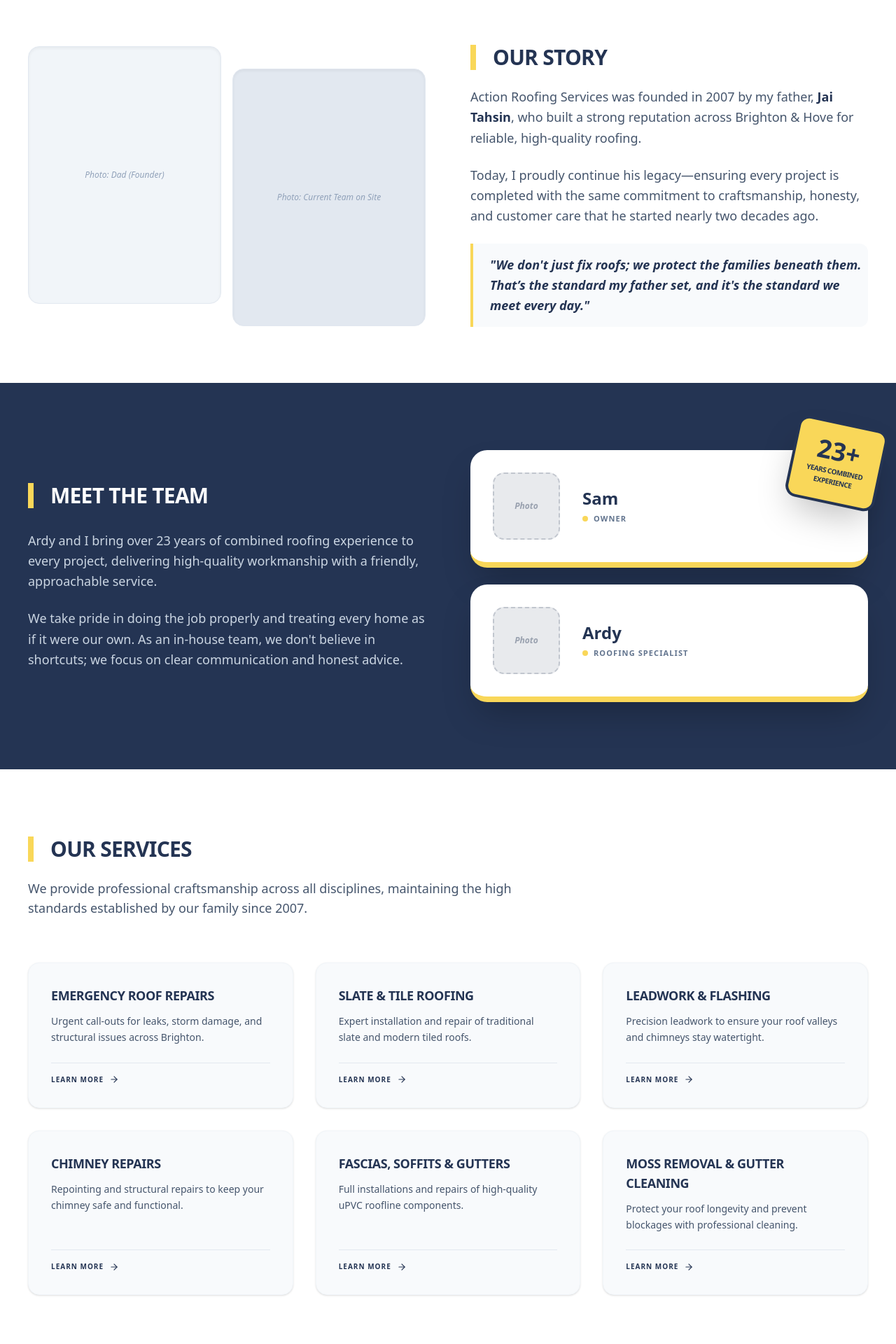
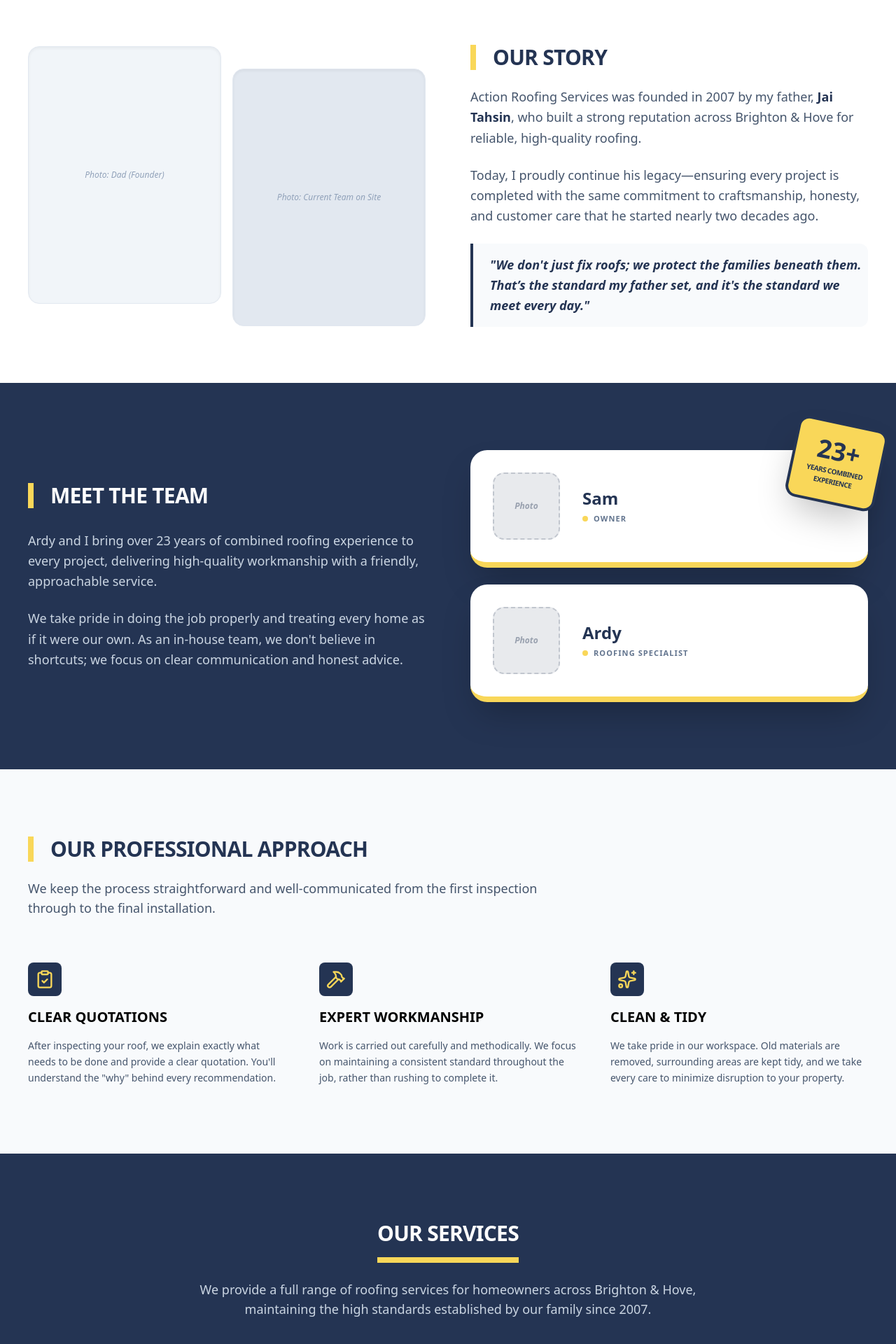
Before and after one commit to ChazzaT18/Action-Roofing, a React (Vite) app: page /about-us in a window 1280 px wide. Shown: the part 856-2776 px from the top of the page at 70% size. Built offline with nearby package versions, Linux system fonts and the light colour scheme.

Commit message:
about page updates

```diff
--- a/src/Components/HomePage/GalleryHome.jsx
+++ b/src/Components/HomePage/GalleryHome.jsx
@@ -34,7 +34,7 @@ const GalleryHome = () => {
   };
 
   return (
-    <section className="bg-slate-50 py-18 px-4 md:px-10 overflow-hidden">
+    <section className="bg-white py-18 px-4 md:px-10 overflow-hidden">
       <div className="max-w-screen-2xl mx-auto">
 
         {/* Header Block */}
--- a/src/Components/HomePage/WhyChoseUs.jsx
+++ b/src/Components/HomePage/WhyChoseUs.jsx
@@ -2,22 +2,21 @@ import { CheckCircle } from "lucide-react";
 
 const WhyChooseUs = () => {
   const points = [
-    "Rapid emergency response available (24/7, subject to availability)",
+    "24/7 emergency call-outs — ready when you need us",
     "Fully insured with a 10-year workmanship guarantee on all new installs",
-    "Free, no-obligation roof inspections",
-    "No-pressure, honest advice",
-    "Structural timber repairs carried out in coordination with experienced carpenters where required",
-    "20+ years’ combined roofing experience"
+    "Free, no-obligation quotes and roof inspections",
+    "No-pressure, honest advicClear, honest advice with no pressure",
+    "Emergency timber repairs handled correctly",
+    "Local Brighton roofers with 20+ years of combined experience"
   ];
 
   return (
-    <section className="bg-white py-18 px-4 md:px-10">
+    <section className="bg-slate-50 py-18 px-4 md:px-10">
       <div className="max-w-screen-lg mx-auto">
         <div className="text-center max-w-3xl mx-auto mb-16">
           <h2 className="text-3xl 2xl:text-4xl md:text-3xl font-black text-[#243453] uppercase mb-6">Why Choose Us?</h2>
           <p className="text-slate-600 2xl:text-xl text-lg italic">
-            "When it comes to your home, you want a roofer you can trust to turn up on time, give honest
-            advice, and carry out the work correctly."
+            "We focus on doing the job properly — no shortcuts, no pressure, just honest roofing you can trust."
           </p>
         </div>
 
--- a/src/Pages/AboutUsPage.jsx
+++ b/src/Pages/AboutUsPage.jsx
@@ -5,6 +5,9 @@ import {
   Construction,
   Home,
   Trello,
+  Sparkles,
+  Hammer,
+  ClipboardCheck,
   Droplets,
   ArrowRight,
 } from "lucide-react";
@@ -65,10 +68,8 @@ const AboutUsPage = ({ setCurrentPage, currentPage }) => {
               Protecting Brighton Homes with{" "}
               <span className="text-[#F9D759]">Expert Roofing</span>
             </h1>
-            <p className="text-xl text-slate-200 leading-relaxed max-w-2xl font-medium">
-              From Jai's first projects in 2007 to the modern, specialist
-              installations we carry out today, our mission remains the same:
-              honest advice and craftsmanship you can rely on.
+            <p className="text-xl text-slate-150 leading-relaxed max-w-2xl font-medium">
+              Action Roofing was built on a legacy of integrity established by our founder, Jai Tahsin, in 2007. Today, I am proud to carry my father’s mission forward—pairing nearly two decades of family expertise with a commitment to honest advice and superior roofing craftsmanship.
             </p>
           </div>
         </div>
@@ -106,7 +107,7 @@ const AboutUsPage = ({ setCurrentPage, currentPage }) => {
                 completed with the same commitment to craftsmanship, honesty,
                 and customer care that he started nearly two decades ago.
               </p>
-              <p className="text-lg font-semibold text-[#243453] italic border-l-4 border-[#F9D759] pl-6 py-4 bg-slate-50 rounded-r-xl leading-relaxed">
+              <p className="text-lg font-semibold text-[#243453] italic border-l-4 border-[#243453] pl-6 py-4 bg-slate-50 rounded-r-xl leading-relaxed">
                 "We don't just fix roofs; we protect the families beneath them.
                 That’s the standard my father set, and it's the standard we meet
                 every day."
@@ -187,34 +188,89 @@ const AboutUsPage = ({ setCurrentPage, currentPage }) => {
         </div>
       </section>
 
-      {/* 4. OUR SERVICES - Card Styling with Icons */}
-      <section className="py-24 bg-white">
-        <div className="max-w-screen-2xl mx-auto px-4 md:px-10">
-          <div className="max-w-3xl mb-16 text-left">
+      {/* NEW: SECTION 6 & 7 - OUR APPROACH & TIDY WORK */}
+      <section className="py-24 bg-slate-50">
+        <div className="max-w-screen-2xl mx-auto px-4 md:px-10 text-left">
+          <div className="max-w-3xl mb-16">
             <h2 className="text-2xl md:text-3xl font-black text-[#243453] border-l-8 border-[#F9D759] pl-6 mb-6 uppercase tracking-tight">
-              Our Services
+              Our Professional Approach
             </h2>
             <p className="text-slate-600 text-lg">
-              We provide professional craftsmanship across all disciplines,
-              maintaining the high standards established by our family since
-              2007.
+              We keep the process straightforward and well-communicated from the first inspection through to the final installation.
             </p>
           </div>
 
+          <div className="grid md:grid-cols-3 gap-12">
+            <div className="space-y-4">
+              <div className="w-12 h-12 bg-[#243453] text-[#F9D759] rounded-lg flex items-center justify-center">
+                <ClipboardCheck size={28} />
+              </div>
+              <h3 className="text-xl font-extrabold uppercase">Clear Quotations</h3>
+              <p className="text-slate-600 leading-relaxed text-sm">
+                After inspecting your roof, we explain exactly what needs to be done and provide a clear quotation. You'll understand the "why" behind every recommendation.
+              </p>
+            </div>
+
+            <div className="space-y-4">
+              <div className="w-12 h-12 bg-[#243453] text-[#F9D759] rounded-lg flex items-center justify-center">
+                <Hammer size={28} />
+              </div>
+              <h3 className="text-xl font-extrabold uppercase">Expert Workmanship</h3>
+              <p className="text-slate-600 leading-relaxed text-sm">
+                Work is carried out carefully and methodically. We focus on maintaining a consistent standard throughout the job, rather than rushing to complete it.
+              </p>
+            </div>
+
+            <div className="space-y-4">
+              <div className="w-12 h-12 bg-[#243453] text-[#F9D759] rounded-lg flex items-center justify-center">
+                <Sparkles size={28} />
+              </div>
+              <h3 className="text-xl font-extrabold uppercase">Clean & Tidy</h3>
+              <p className="text-slate-600 leading-relaxed text-sm">
+                We take pride in our workspace. Old materials are removed, surrounding areas are kept tidy, and we take every care to minimize disruption to your property.
+              </p>
+            </div>
+          </div>
+        </div>
+      </section>
+
+      {/* 4. OUR SERVICES - Center Aligned & Primary Navy Background */}
+      <section className="py-24 bg-[#243453] text-white">
+        <div className="max-w-screen-2xl mx-auto px-4 md:px-10">
+
+          {/* Header Section - Center Aligned */}
+          <div className="max-w-3xl mb-16 mx-auto text-center flex flex-col items-center">
+            <h2 className="text-2xl md:text-3xl font-black text-white border-b-8 border-[#F9D759] pb-4 mb-6 uppercase tracking-tight inline-block">
+              Our Services
+            </h2>
+            <p className="text-slate-300 text-lg">
+              We provide a full range of roofing services for homeowners across
+              Brighton & Hove, maintaining the high standards established by our
+              family since 2007.
+            </p>
+          </div>
+
+          {/* Services Grid - Center Aligned */}
           <div className="grid grid-cols-1 sm:grid-cols-2 lg:grid-cols-3 gap-8">
             {services.map((service, index) => (
               <Link
                 key={index}
                 to={service.path}
-                className="group hover:scale-105 p-8 bg-slate-50 rounded-2xl border border-slate-100 shadow-sm hover:shadow-md transition-all duration-300 flex flex-col items-start text-left"
+                className="group hover:scale-105 p-8 bg-slate-50 rounded-2xl border border-white/10 shadow-sm hover:shadow-xl hover:border-[#F9D759]/50 transition-all duration-300 flex flex-col items-center text-center"
               >
-                <h3 className="font-extrabold text-lg text-[#243453] mb-3 uppercase tracking-tight transition-colors">
+                {/* Optional: Icon Support - making them yellow to match brand */}
+                <div className="text-[#243453] mb-4 group-hover:scale-110 transition-transform duration-300">
+                  {/* You can map your icons here based on index or title if needed */}
+                </div>
+
+                <h3 className="font-extrabold text-lg text-[#243453] mb-3 uppercase tracking-tight">
                   {service.title}
                 </h3>
-                <p className="text-slate-600 text-sm leading-relaxed mb-6 flex-grow">
+                <p className="text-slate-700 text-sm leading-relaxed mb-6 flex-grow">
                   {service.desc}
                 </p>
-                <div className="flex group-hover:text-[#d1ad2b] items-center text-[#243453] font-bold text-[10px] uppercase tracking-widest pt-4 border-t border-slate-200 w-full">
+
+                <div className="flex items-center text-[#d1ad2b] font-bold text-[10px] uppercase tracking-widest pt-4 border-t border-slate-300 w-full justify-center">
                   Learn More
                   <ArrowRight
                     size={14}
@@ -231,16 +287,16 @@ const AboutUsPage = ({ setCurrentPage, currentPage }) => {
       <WhyChoseUs />
 
       {/* 6. FINAL VALUE STATEMENT */}
-      <footer className="py-20 bg-slate-50 border-t border-slate-200">
+      <footer className="py-20 bg-white border-t border-slate-200">
         <div className="max-w-screen-2xl mx-auto px-4 md:px-10 text-center">
           <p className="text-lg text-slate-600 italic leading-relaxed">
             "Each job is completed by our in-house team, and every project is
             backed by our guarantee for complete peace of mind."
           </p>
           <div className="mt-10 flex flex-col items-center">
-            <div className="h-1.5 w-16 bg-[#243453] mb-6"></div>
+            <div className="h-1.5 w-16 bg-[#F9D759] mb-6"></div>
             <p className="font-black text-[#243453] uppercase tracking-widest text-sm">
-              Action Roofing Services | Brighton & Hove
+              Action Roofing Services
             </p>
           </div>
         </div>
```
